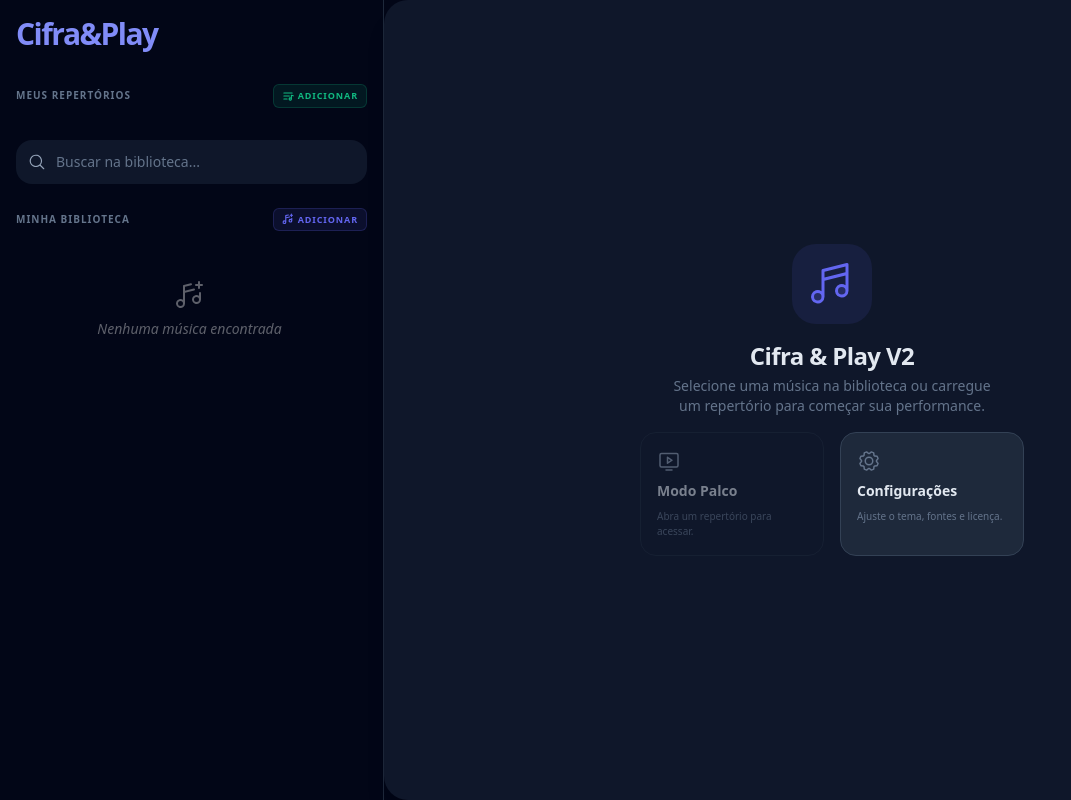
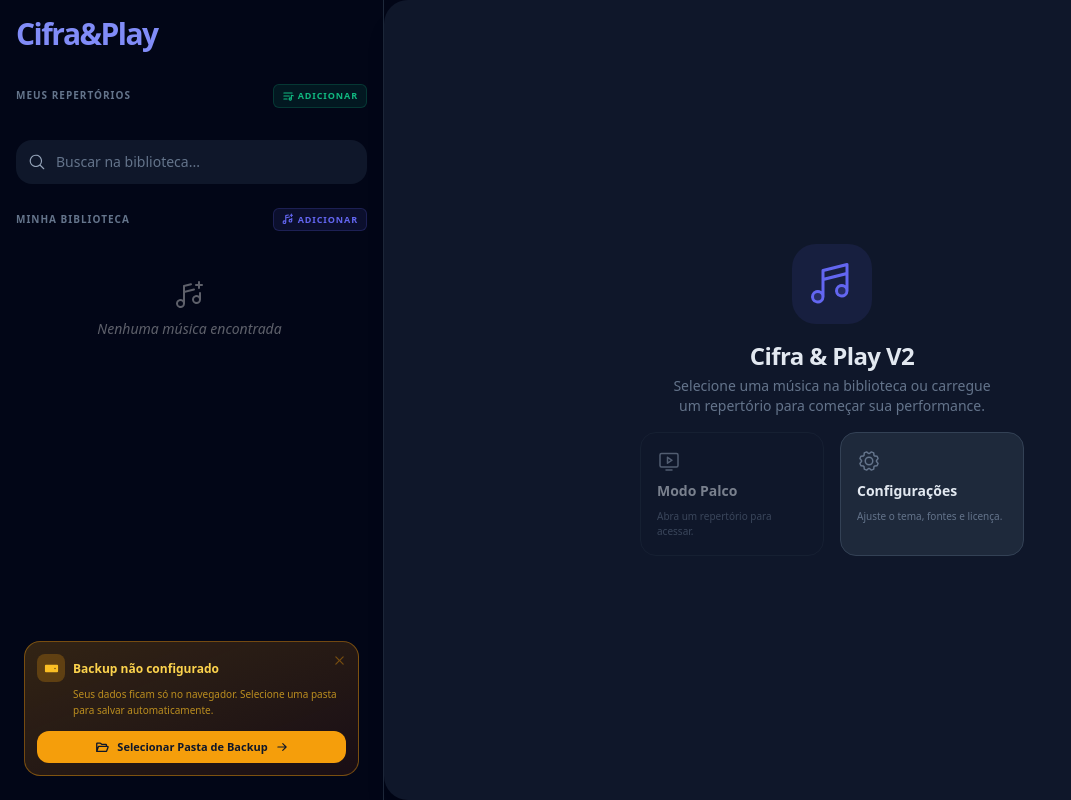
Before and after one commit to robinCardoso/cifra-play, a React (Vite) app: page / in a window 1280 px wide. Shown: the whole page, without its empty margins (0-1071 px from the left). Built offline with nearby package versions, Linux system fonts and the light colour scheme.

Commit message:
feat: add BackupBanner component and integrate it into the Sidebar to prompt for auto-backup configuration

```diff
--- /dev/null
+++ b/src/components/BackupBanner.jsx
@@ -0,0 +1,86 @@
+import React, { useState } from 'react';
+import { useLibrary } from '../store/LibraryContext';
+import { HardDrive, FolderOpen, X, ArrowRight } from '@phosphor-icons/react';
+
+/**
+ * BackupBanner
+ *
+ * Aviso fixo que aparece enquanto o usuário não configurou
+ * uma pasta de backup automático. Some quando:
+ * - O usuário clica em "Configurar agora" e seleciona uma pasta
+ * - O usuário dispensa o aviso (fica dispensado só até fechar o app)
+ */
+const BackupBanner = () => {
+    const {
+        isSupported: backupApiSupported,
+        autoBackupEnabled,
+        selectBackupFolder,
+        setIsSettingsModalOpen,
+    } = useLibrary();
+
+    // Controle local de dispensa (non-persistent: volta a aparecer na próxima sessão)
+    const [dismissed, setDismissed] = useState(false);
+
+    // Não mostra se: já configurado, dispensado, API não suportada
+    if (autoBackupEnabled || dismissed || !backupApiSupported) return null;
+
+    const handleConfigure = async () => {
+        const selected = await selectBackupFolder();
+        // Se o usuário cancelou o seletor, abre as Configurações como alternativa
+        if (!selected) {
+            setIsSettingsModalOpen(true);
+        }
+    };
+
+    return (
+        <div className="
+            relative mx-2 mb-2
+            bg-gradient-to-br from-amber-500/20 to-orange-600/10
+            border border-amber-500/40
+            rounded-2xl p-3
+            animate-in slide-in-from-bottom-2 fade-in duration-300
+        ">
+            {/* Botão fechar — canto superior direito */}
+            <button
+                onClick={() => setDismissed(true)}
+                title="Dispensar aviso"
+                className="absolute top-2 right-2 p-1 text-amber-500/40 hover:text-amber-300 transition-colors rounded-lg hover:bg-amber-500/10"
+            >
+                <X size={13} weight="bold" />
+            </button>
+
+            {/* Linha do título */}
+            <div className="flex items-center gap-2 mb-1 pr-5">
+                <div className="w-7 h-7 rounded-lg bg-amber-500/25 flex items-center justify-center flex-shrink-0">
+                    <HardDrive size={15} weight="fill" className="text-amber-400" />
+                </div>
+                <p className="text-xs font-black text-amber-300 leading-tight">
+                    Backup não configurado
+                </p>
+            </div>
+
+            {/* Subtexto */}
+            <p className="text-[10px] text-amber-400/70 leading-relaxed mb-3 pl-9">
+                Seus dados ficam só no navegador. Selecione uma pasta para salvar automaticamente.
+            </p>
+
+            {/* Botão ação — largura total */}
+            <button
+                onClick={handleConfigure}
+                className="
+                    w-full flex items-center justify-center gap-2
+                    bg-amber-500 hover:bg-amber-400
+                    text-slate-900 font-black text-[11px]
+                    py-2 rounded-xl
+                    transition-all hover:scale-[1.02] active:scale-[0.98]
+                "
+            >
+                <FolderOpen size={14} weight="bold" />
+                Selecionar Pasta de Backup
+                <ArrowRight size={12} weight="bold" />
+            </button>
+        </div>
+    );
+};
+
+export default BackupBanner;
--- a/src/components/Sidebar.jsx
+++ b/src/components/Sidebar.jsx
@@ -1,5 +1,6 @@
 import React, { useState } from 'react';
 import { useLibrary } from '../store/LibraryContext';
+import BackupBanner from './BackupBanner';
 import {
   MusicNotesPlus,
   Playlist,
@@ -145,6 +146,9 @@ const Sidebar = () => {
         </div>
       </section>
 
+      {/* Banner de aviso: backup não configurado */}
+      <BackupBanner />
+
     </aside>
   );
 };
```
